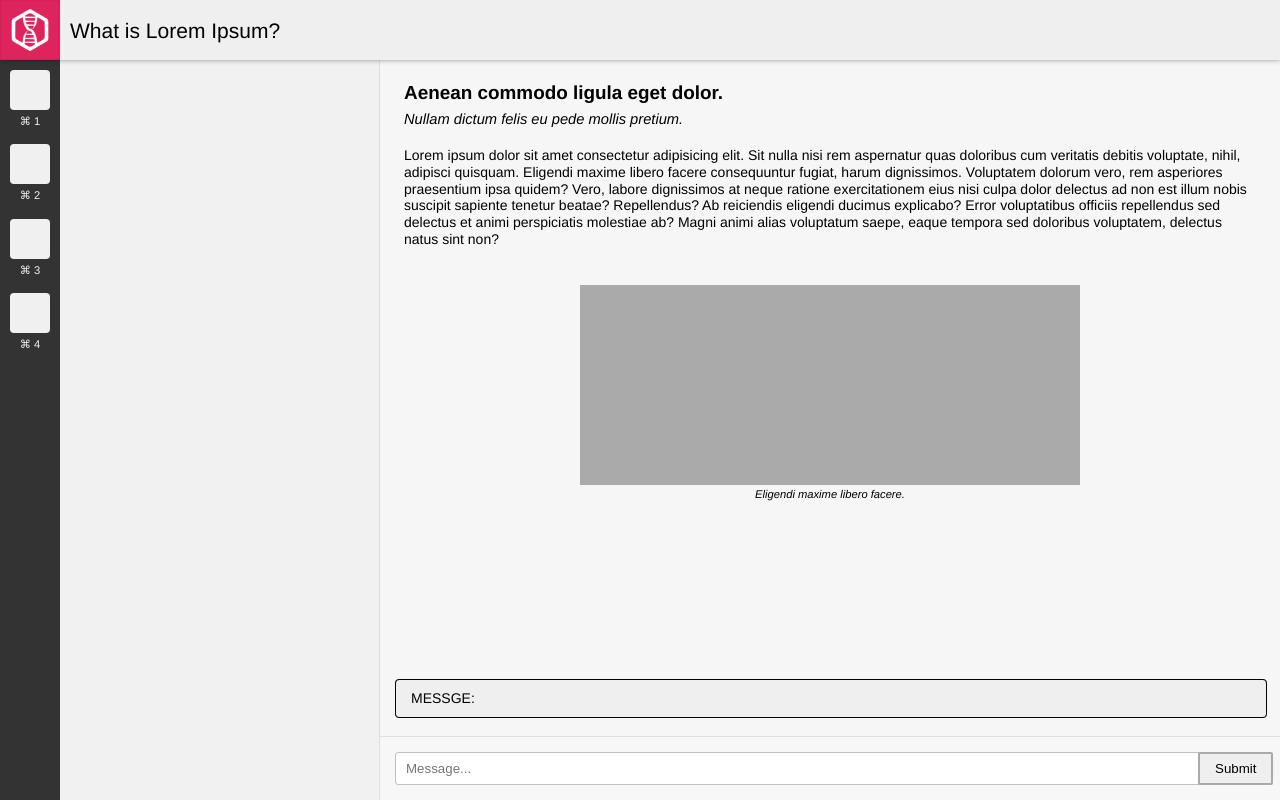
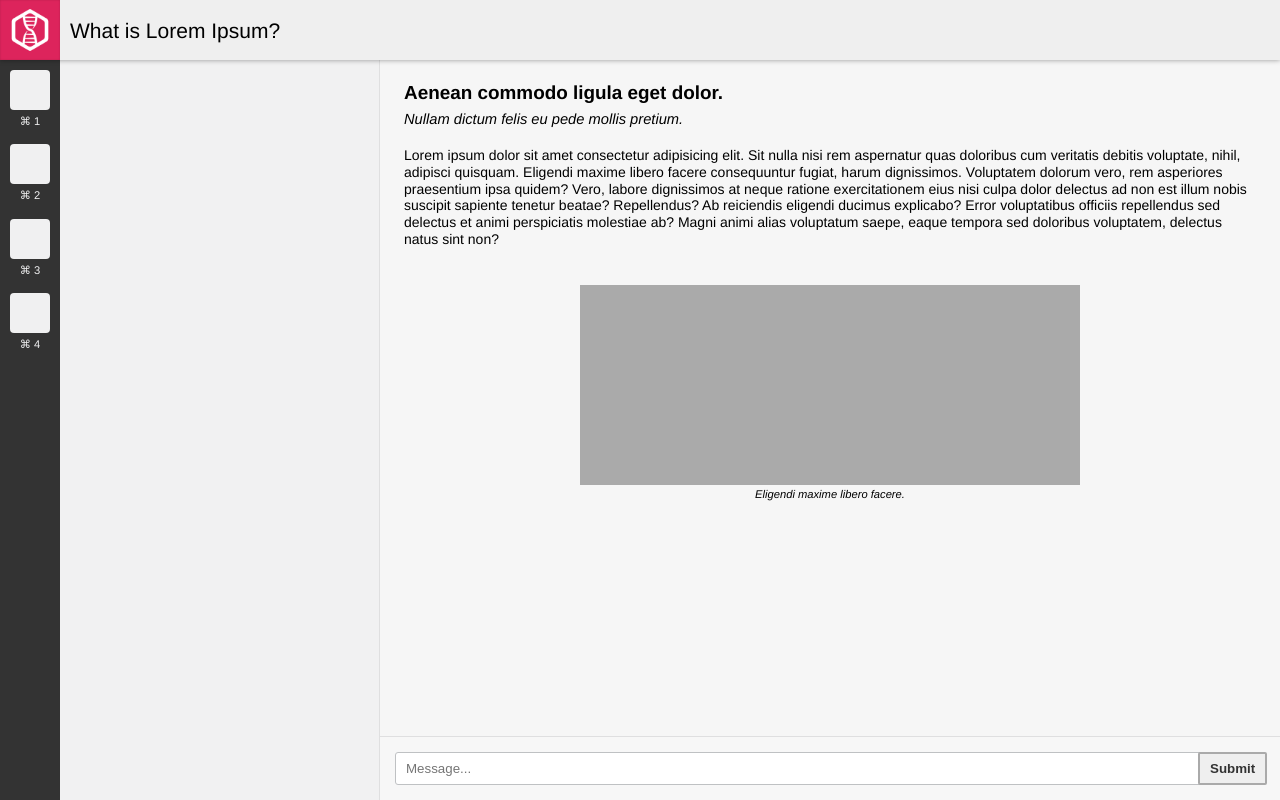
Before and after one commit to tynsoltys/ld-app, a React (Create React App) app in the folder client/: page / in a window 1280 px wide. Built offline with nearby package versions, Linux system fonts and the light colour scheme.

Commit message:
added message notification functionality

```diff
--- a/client/src/App.js
+++ b/client/src/App.js
@@ -2,7 +2,8 @@ import React, { Component } from 'react';
 import MessageContext from './contexts/MessageContext';
 import './App.scss';
 import Header from './components/Header';
-import Footer from './components/Footer';
+import Main from './components/Main';
+// import Footer from './components/Footer';
 import Nav from './components/Nav';
 import ArticlesListing from './components/ArticlesListing';
 import Content from './components/Content';
@@ -36,11 +37,13 @@ class App extends Component {
         }
       ],
       articles: [],
-      activeArticle: 3
+      activeArticle: 3,
+      notificationShow: false
     };
     // Binding Form Event Handlers to this
     this.handleInputChange = this.handleInputChange.bind(this);
     this.handleSubmit = this.handleSubmit.bind(this);
+    this.closeNotification = this.closeNotification.bind(this);
   }
 
   // Checking to see if we're up and running
@@ -67,38 +70,35 @@ class App extends Component {
       .then((res) => {
         //TODO: create new route/view for msgs
         console.log(res.data);
-        this.setState({ msgs: res.data[1], latest: res.data[0] });
+        this.setState({
+          msg: '',
+          msgs: res.data[1],
+          latest: res.data[0],
+          notificationShow: true
+        });
       })
       .catch((error) => {
-        console.log(error);
+        console.log('hi' + error);
+        alert(
+          `🙅  ${error} \nWe're sorry, your message could not be sent at this time.`
+        );
+        //TODO refactor notificaiton to handle errors as well
       });
+  }
 
-    //Article Generator (just for purposes of this thing)
-    const articleTitle = 'Lorem Ipsum';
-    const articleContent =
-      'Lorem ipsum dolor sit amet, consectetur adipiscing elit, sed do eiusmo dtempor incididunt veniam, quis nostrud exercitation ullamco laboris nisi ut aliquip export.';
-    const arrayGenerator = (num) => {
-      let articlesArray = [];
-      console.log(`generator ON`);
-      while (num > 0) {
-        articlesArray.push({
-          id: num,
-          title: articleTitle,
-          content: articleContent
-        });
-        console.log(`hi`);
-        return num - 1;
-      }
-    };
-    arrayGenerator(9);
-  }
+  closeNotification = (e) => {
+    console.log('close');
+    this.setState({
+      notificationShow: false
+    });
+  };
 
   render() {
     return (
       <MessageContext.Provider value={this.state}>
         <div className='app-container'>
           <Header />
-          <main className='main-container'>
+          <Main>
             <Nav items={this.state.navItems} />
             <ArticlesListing
               articles={this.state.articles}
@@ -106,23 +106,31 @@ class App extends Component {
             />
             <div className='content-container'>
               <Content />
-              <Footer />
               <footer className='message-container'>
+                <div
+                  onClick={this.closeNotification}
+                  className={`notification ${
+                    this.state.notificationShow ? `opening` : `closing`
+                  }`}>
+                  <p>
+                    <strong>✔️ Successfully sent</strong> "{this.state.latest}".
+                    <strong></strong>
+                  </p>
+                  <p className='close'>✕</p>
+                </div>
                 <form onSubmit={this.handleSubmit}>
                   <input
                     type='text'
                     placeholder='Message...'
                     name='msg'
                     onChange={this.handleInputChange}
+                    value={this.state.msg}
                   />
                   <button type='submit'>Submit</button>
                 </form>
-                <div className='notification error'>
-                  <p>MESSGE: {this.state.latest}</p>
-                </div>
               </footer>
             </div>
-          </main>
+          </Main>
         </div>
       </MessageContext.Provider>
     );
--- a/client/src/components/ArticleListItem.js
+++ b/client/src/components/ArticleListItem.js
@@ -1,4 +1,4 @@
-import React, { Component } from 'react';
+import React from 'react';
 
 const ArticleListItem = (props) => {
   return (
--- a/client/src/components/ArticlesListing.js
+++ b/client/src/components/ArticlesListing.js
@@ -1,4 +1,4 @@
-import React, { Component } from 'react';
+import React from 'react';
 import ArticleListItem from './ArticleListItem';
 
 const ArticlesListing = (props) => {
--- a/client/src/components/Main.js
+++ b/client/src/components/Main.js
@@ -0,0 +1,7 @@
+import React from 'react';
+
+const Main = (props) => {
+  return <main className='main-container'>{props.children}</main>;
+};
+
+export default Main;
--- a/client/src/components/Nav.js
+++ b/client/src/components/Nav.js
@@ -2,11 +2,11 @@ import React, { useState, useEffect } from 'react';
 
 const Nav = (props) => {
   // This is actually probably a fine time to use props but just wanted to play around with some hooks.
-  const [navItems, setNavItems] = useState(props.items);
+  const [navItems] = useState(props.items);
   console.log(navItems);
 
-  useEffect(() =>
-    console.log(`There are ${navItems.length} items in the nav.`)
+  useEffect(
+    () => {} //console.log(`There are ${navItems.length} items in the nav.`)
   );
 
   const renderNavItems = () =>
--- a/client/src/styles/_forms.scss
+++ b/client/src/styles/_forms.scss
@@ -2,15 +2,17 @@ form {
   transition: all 0.3s;
   &:hover {
     input {
-      border: 2px solid $hot;
-      outline: none;
+      border-color: $hot;
     }
     button {
-      border: 2px solid $hot;
-      outline: none;
-      background: $hot;
-      color: #fff;
+      border-color: $hot;
+      background-color: $hot;
+      color: white;
     }
+  }
+  &:focus {
+  }
+  &:active {
   }
 }
 
@@ -19,32 +21,23 @@ input {
   border: 1px solid $gray-35;
   width: calc(100% - 60px);
   border-radius: 3px;
-  &:focus {
-    padding: 7px 10px;
+  background-color: #fff;
+  &:focus,
+  &:active {
+    padding: 7px 9px;
+    outline: none;
     border: 2px solid $hot;
-    outline: none;
-  }
-  &:active {
-    padding: 7px 10px;
-    border: 2px solid $hot;
-    outline: none;
+    background-color: rgba($hot, 0.05);
   }
 }
 button {
-  padding: 7px 15px;
+  padding: 7px 10px;
+  font-weight: bold;
+  color: $accent-dark;
   border-radius: 2px;
   margin-left: -22px;
   border: 2px solid $gray-40;
   &:focus {
-    border: 2px solid $hot;
     outline: none;
-    background: $hot;
-    color: #fff;
-  }
-  &:active {
-    border: 2px solid $hot;
-    outline: none;
-    background: $hot;
-    color: #fff;
   }
 }
--- a/client/src/styles/sections/_footer.scss
+++ b/client/src/styles/sections/_footer.scss
@@ -22,12 +22,30 @@ footer {
   padding: 10px 15px;
   width: calc(100% - 43px);
   position: absolute;
-  top: calc(-100% + 5px);
+  top: 0;
   z-index: 2000;
+  display: flex;
+  justify-content: space-between;
+  transition: all 0.5s;
   p {
     margin: 0;
+    display: inline-block;
   }
   &.error {
     border: 1px solid $gray-60;
   }
+  p.close {
+    font-weight: bold;
+    &:hover {
+      transform: scale(1.1);
+    }
+  }
+  &.closing {
+    opacity: 0;
+    transform: scale(0);
+    z-index: 0;
+  }
+  &.opening {
+    top: calc(-100% + 5px);
+  }
 }
--- /dev/null
+++ b/client/src/utils/contentGenerator.js
@@ -0,0 +1,6 @@
+const contentGenerator = (num, templateObject, val1, val2) => {
+  let arr = [];
+  for (i = 0; i < num; i++) {
+    console.log('testing iterator' + i);
+  }
+};
```
